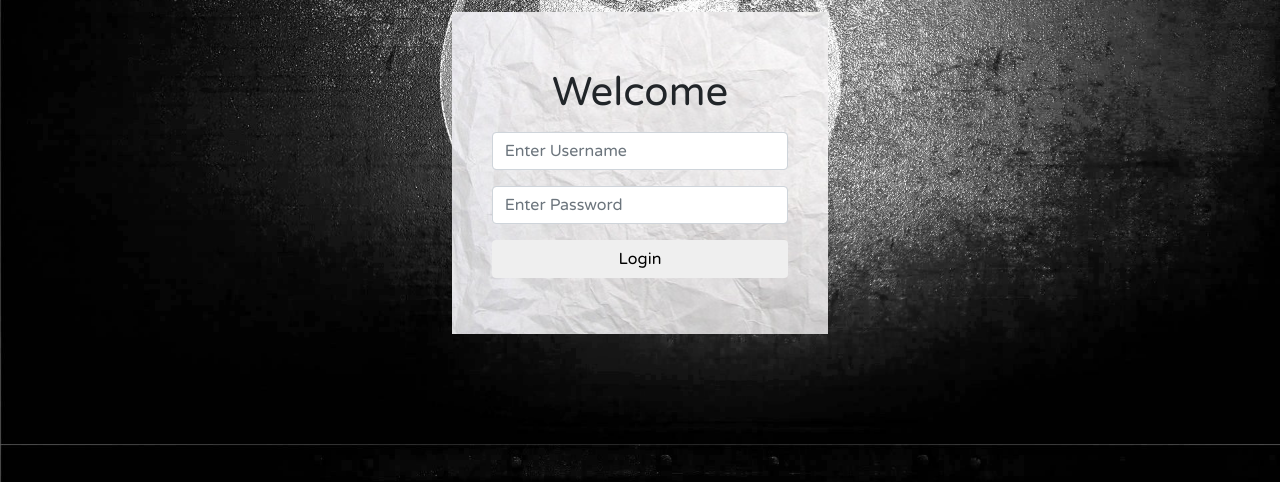
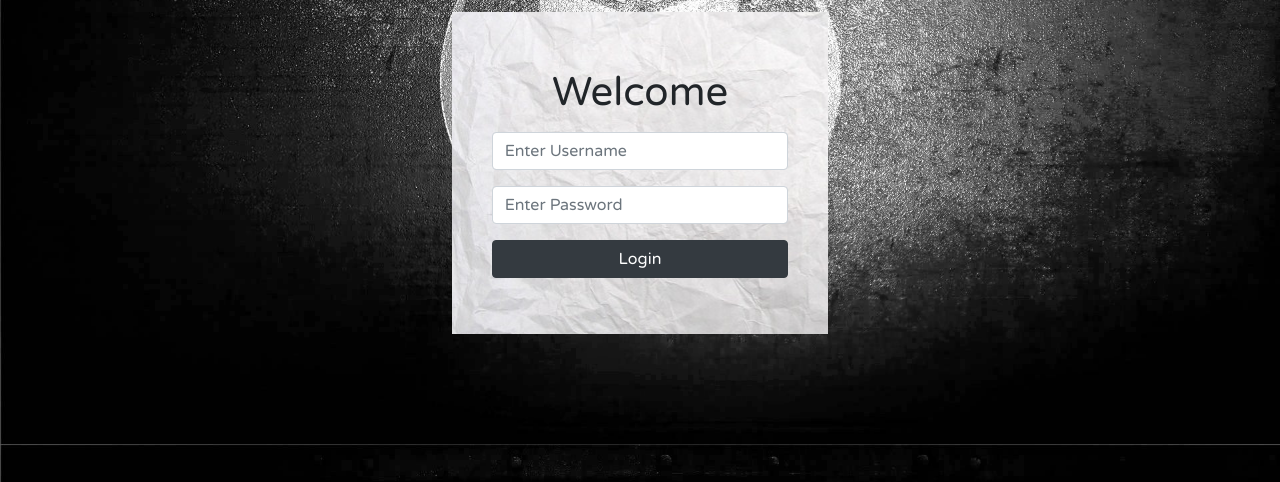
Before and after one commit to DfentietY/ttsystem, a PHP site: page / in a window 1280 px wide. Shown: the part 276-758 px from the top of the page. Run offline with PHP 8.4, Linux system fonts and the light colour scheme.

Commit message:
login button fixed color

```diff
--- a/view/login.php
+++ b/view/login.php
@@ -65,7 +65,7 @@
                             <p><h1>Welcome</h1></p>
                             <p><input type="text" class="form-control" placeholder="Enter Username" name="username" required /></p>
                             <p><input type="password" class="form-control" placeholder="Enter Password" name="password" required/></p>
-                            <p><input type="submit" class="btn btn-def btn-block" name="btnLogin" value="Login"></p>
+                            <p><input type="submit" class="btn btn-dark btn-block" name="btnLogin" value="Login"></p>
                             <input type="hidden" name="controller" value="main" />
                             <input type="hidden" name="action" value="login" />
                         </div>
```
